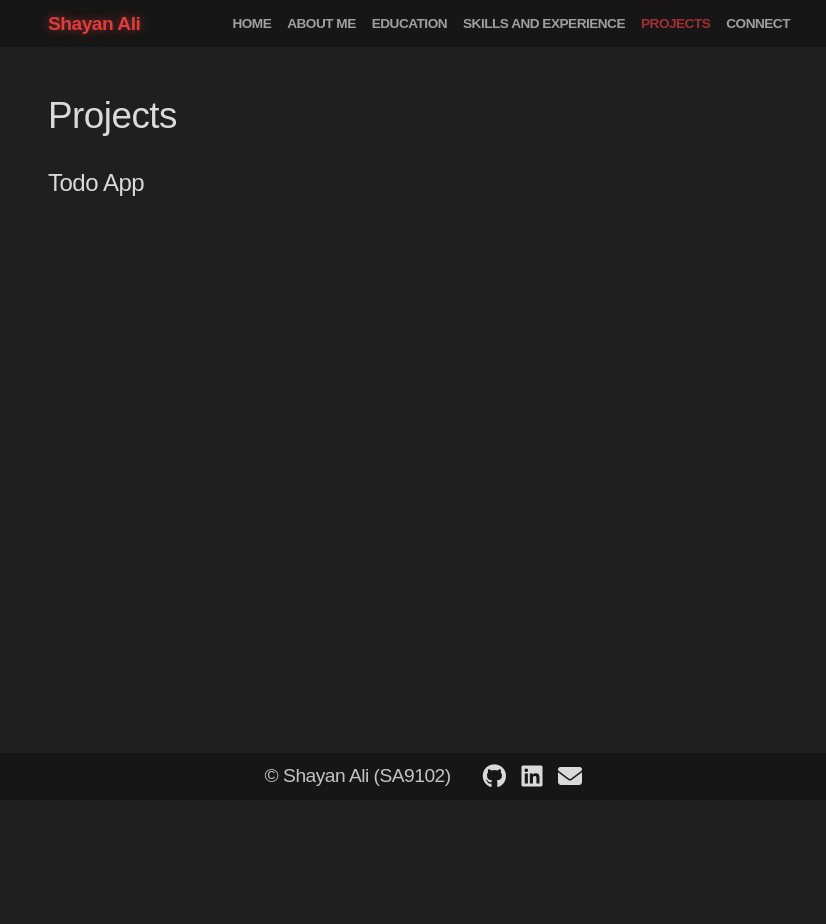
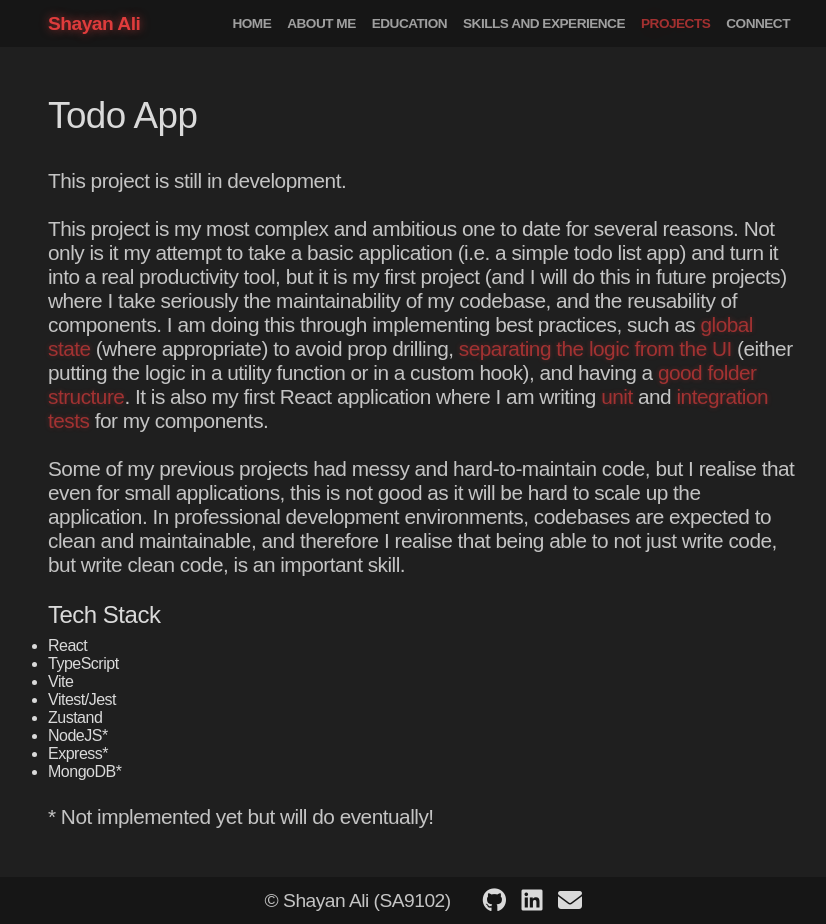
Before and after one commit to SA9102/sa9102.github.io, a React (Vite) app: page /home in a window 1280 px wide. Both pictures are taken after a click on the item "PROJECTS". Shown: the whole page, without its empty margins (217-1043 px from the left). Before the commit the page ends 800 px from the top, so only its background shows below. Built offline with nearby package versions, Linux system fonts and the light colour scheme; a web font is replaced by a local one.

Commit message:
added more content

```diff
--- a/src/content/skillsAndExperience.ts
+++ b/src/content/skillsAndExperience.ts
@@ -6,11 +6,12 @@ type paragraphsType = {
 export const superdrug: paragraphsType[] = [
   {
     heading: "Teamwork and communication",
-    text: `I always maintain contact with colleagues (via headpiece) and alert
-          them of anything important in the store, such as if a customer needs
-          further help, if the till queue is very long, or if there is a
-          shoplifter.
-          But communication is not just limited to work - I enjoy building
+    text: `On the shop floor, I consistently maintain effective contact with colleagues using a headset, and
+    I promptly alert them anything of importance in the store, such as assisting customers who require additional help,
+    and addressing incidents like spillages and shoplifting. This proactive approach ensures that team members respond
+    to situations promptly, which helps to keep the store well-managed.
+
+          But communication is not limited to work - I enjoy building
           relationships with them through informal conversations and work
           socials, which has boosted my self-esteem and ability to integrate
           better with teams.`,
@@ -30,22 +31,43 @@ export const superdrug: paragraphsType[] = [
         happy and safe, which contributes to a smoother workflow and a positive
         shopping experience for customers.`,
   },
+  {
+    heading: "Growth mindset",
+    text: `I am always open to learning from my team members, and I welcome
+    constructive feedback about my performances in the store. This has
+    helped me to grow not just professionally at Superdrug, but also in my personal
+    development. For example, I have received advice about being alert in the store
+    for anyone suspicious or any customers needing help,`,
+  },
 ];
 
 export const projects: paragraphsType[] = [
   {
     heading: "Problem solving",
     text: `I consolidate my learning and enhance my skills by building applications.
-    Through this, I am often forced to think about the problem and decompose it into
-    smaller problems, and produce algorithms that solve these, `,
+    Through this, I am forced to think about the problems, and I often tackle them by
+    mentally breaking down the problem into smaller, manageable sub-problems. Building projects
+    has sharpened my problem-solving abilities, and has helpfully changed the way I approach problems,
+    which is by `,
   },
   {
     heading: "Continuous learning and growth",
     text: `Over time, not only have I learnt (and continue to learn) different
         technologies, but I have also learned best practices in structuring and
-        writing code, and how to achieve this. I learn from the poor design
-        choices I've made in previous projects (e.g. repeated logic), and I now
-        aim to make the units of my codebase as maintainable and reusable as
-        possible.`,
+        writing code, and how to achieve this. I learn from the bad practices and
+        design choices I've made in previous projects, such as repeated logic and
+        spaghetti code. Knowing that
+        this is an issue when it comes to scaling and reusability, I now
+        aim to make my codebase as maintainable and reusable as possible, such as
+        separating the logic from the UI, using global state management where appropriate,
+        and breaking down components as much as possible.`,
   },
 ];
+
+export const ALevelCoursework: paragraphsType[] = [
+  {
+    heading: "Written communication",
+    text: `I formally documented the entire development of the application;
+    from the requirements gathering, to the development, testing and evaluation of each prototype. `,
+  },
+];
--- a/src/globals.scss
+++ b/src/globals.scss
@@ -62,7 +62,6 @@ p {
   font-size: 1.1rem;
   font-weight: 300;
   color: $accent-white-3;
-
   @media only screen and (min-width: $laptop) {
     font-size: 1.3rem;
   }
@@ -106,6 +105,7 @@ h4 {
 
 h5 {
   font-size: 1.1rem;
+  color: $red-2;
 }
 
 /* h1 {
--- a/src/index.tsx
+++ b/src/index.tsx
@@ -28,6 +28,7 @@ import SkillsAndExpPage from "./pages/SkillsAndExpPage.tsx";
 import Error404Page from "./pages/Error404Page.tsx";
 import EducationPage from "./pages/EducationPage.tsx";
 import ConnectPage from "./pages/ConnectPage.tsx";
+import TodoAppPage from "./pages/projects/TodoAppPage.tsx";
 
 createRoot(document.getElementById("root")!).render(
   <StrictMode>
@@ -41,7 +42,7 @@ createRoot(document.getElementById("root")!).render(
             <Route path={ABOUT_ME} element={<AboutMePage />} />
             <Route path={EDUCATION} element={<EducationPage />} />
             <Route path={SKILLS_AND_EXP} element={<SkillsAndExpPage />} />
-            <Route path={PROJECTS} element={<ProjectsPage />} />
+            <Route path={PROJECTS} element={<TodoAppPage />} />
             <Route path={CONNECT} element={<ConnectPage />} />
             <Route path="*" element={<Error404Page />} />
           </Routes>
--- a/src/pages/AboutMePage.tsx
+++ b/src/pages/AboutMePage.tsx
@@ -22,11 +22,19 @@ const AboutMePage = () => {
       <p
         className={`${AboutMePageCSS["job-search-desc"]} ${AboutMePageCSS["looking-for-role"]}`}
       >
-        Currently looking for a 12-month placement or internship in software or
-        web development. I'm excited to bring my enthusiasm and skills to
-        real-world problems, and be in an environment that challenges me to do
-        my best!
+        I'm currently seeking a 12-month placement/internship in software or web
+        development. I would love to bring my enthusiasm and skills to an
+        environment that values growth and innovation, and challenges me to do
+        my very best.
       </p>
+      <p>
+        Outside of university and work, I do sometimes enjoy a bit of gaming.
+      </p>
+      <h2>My core values.</h2>
+      Here are some of my core values which I feel are essential
+      <ul>
+        <li>Kindness</li>
+      </ul>
     </>
   );
 };
--- a/src/pages/SkillsAndExpPage.tsx
+++ b/src/pages/SkillsAndExpPage.tsx
@@ -1,8 +1,5 @@
 import SkillsAndExpPageCSS from "../scss/SkillsAndExpPage.module.scss";
-import {
-  projectsParagraphs,
-  superdrugParagraphs,
-} from "../content/skillsAndExperience";
+import { projects, superdrug } from "../content/skillsAndExperience";
 
 const SkillsAndExpPage = () => {
   return (
@@ -10,7 +7,7 @@ const SkillsAndExpPage = () => {
       <h2>Experience</h2>
       <h3>Superdrug - Sales Assistant (part-time)</h3>
       <h4>March 2023 - Present</h4>
-      {superdrugParagraphs.map((content) => (
+      {superdrug.map((content) => (
         <article>
           <h5>{content.heading}</h5>
           <p>{content.text}</p>
@@ -19,7 +16,7 @@ const SkillsAndExpPage = () => {
       <br />
       <h3>Personal Projects</h3>
       <h4>January 2022 - Present</h4>
-      {projectsParagraphs.map((content) => (
+      {projects.map((content) => (
         <article>
           <h5>{content.heading}</h5>
           <p>{content.text}</p>
--- /dev/null
+++ b/src/pages/projects/TodoAppPage.tsx
@@ -0,0 +1,48 @@
+const TodoAppPage = () => {
+  return (
+    <>
+      <h2>Todo App</h2>
+      <p>This project is still in development.</p>
+      <p>
+        This project is my most complex and ambitious one to date for several
+        reasons. Not only is it my attempt to take a basic application (i.e. a
+        simple todo list app) and turn it into a real productivity tool, but it
+        is my first project (and I will do this in future projects) where I take
+        seriously the maintainability of my codebase, and the reusability of
+        components. I am doing this through implementing best practices, such as{" "}
+        <span className="highlight-dark">global state</span> (where appropriate)
+        to avoid prop drilling,{" "}
+        <span className="highlight-dark">separating the logic from the UI</span>{" "}
+        (either putting the logic in a utility function or in a custom hook),
+        and having a{" "}
+        <span className="highlight-dark">good folder structure</span>. It is
+        also my first React application where I am writing{" "}
+        <span className="highlight-dark">unit</span> and{" "}
+        <span className="highlight-dark">integration tests</span> for my
+        components.
+        <br />
+        <br />
+        Some of my previous projects had messy and hard-to-maintain code, but I
+        realise that even for small applications, this is not good as it will be
+        hard to scale up the application. In professional development
+        environments, codebases are expected to clean and maintainable, and
+        therefore I realise that being able to not just write code, but write
+        clean code, is an important skill.
+      </p>
+      <h3>Tech Stack</h3>
+      <ul>
+        <li>React</li>
+        <li>TypeScript</li>
+        <li>Vite</li>
+        <li>Vitest/Jest</li>
+        <li>Zustand</li>
+        <li>NodeJS*</li>
+        <li>Express*</li>
+        <li>MongoDB*</li>
+      </ul>
+      <p>* Not implemented yet but will do eventually!</p>
+    </>
+  );
+};
+
+export default TodoAppPage;
```
